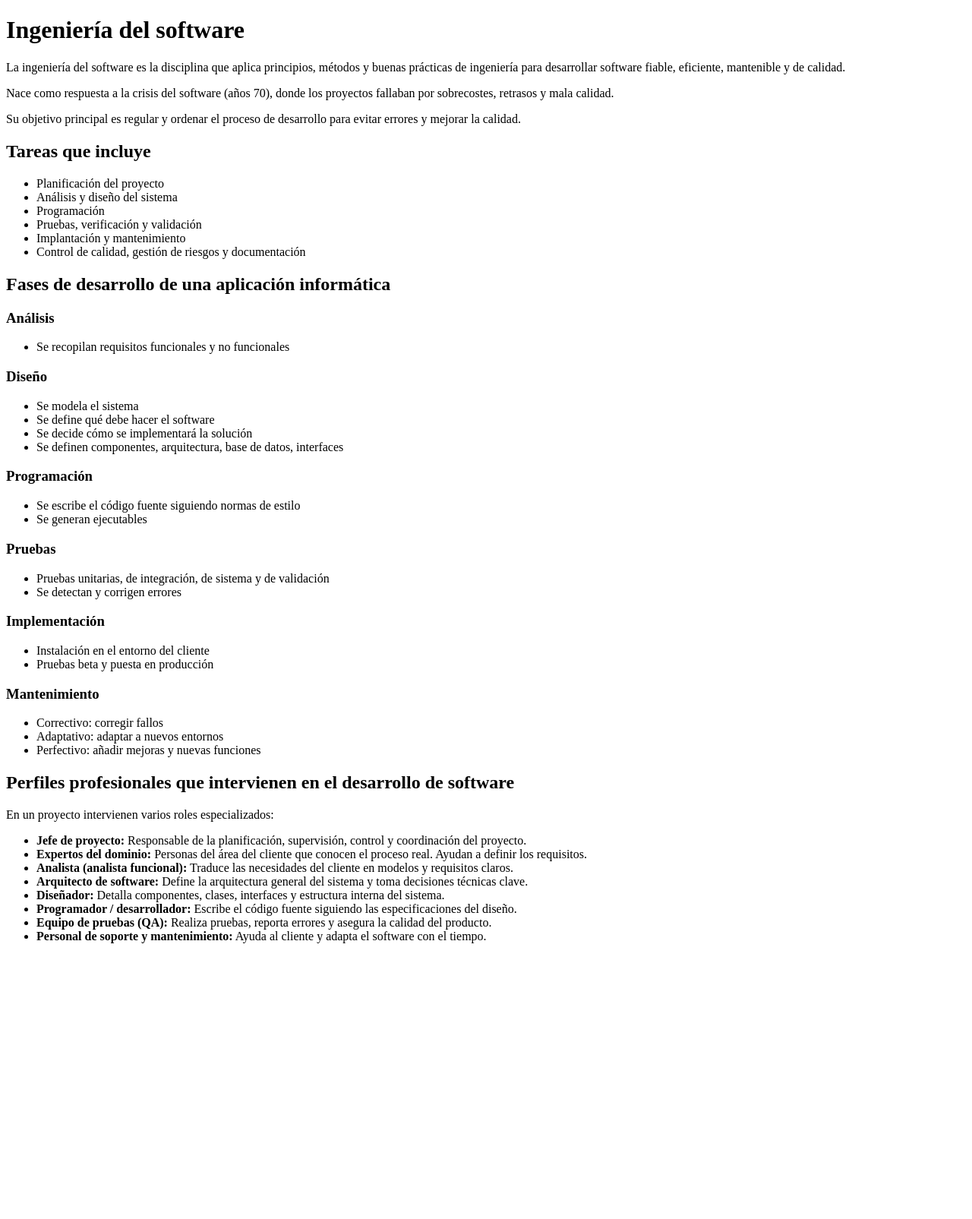
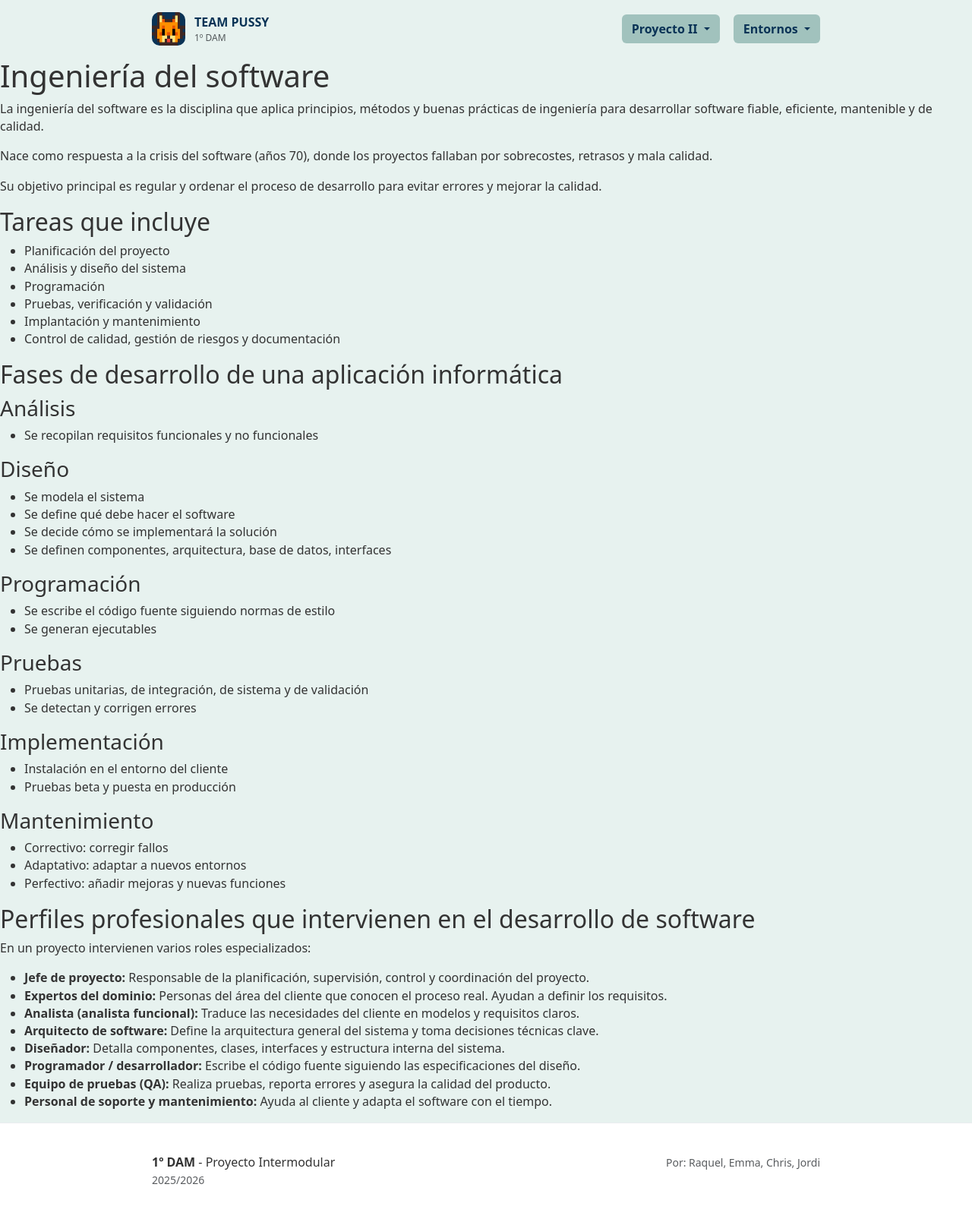
Before and after one commit to christian7amv/Team-Pussy, a plain HTML site: page ED.html in a window 1280 px wide. Shown: the whole page at 76% size. Before the commit the page ends 1258 px from the top, so only its background shows below. Drawn offline with nearby package versions, Linux system fonts and the light colour scheme; a script that the page names is missing.

Commit message:
poniendole el formato a lo de ed

```diff
--- a/ED.html
+++ b/ED.html
@@ -3,10 +3,54 @@
 
 <head>
     <meta charset="utf-8">
+    <meta name="viewport" content="width=device-width, initial-scale=1.0">
     <title>Ingeniería del software</title>
+    <link href="https://cdn.jsdelivr.net/npm/bootstrap@5.3.3/dist/css/bootstrap.min.css" rel="stylesheet"
+        integrity="sha384-QWTKZyjpPEjISv5WaRU9OFeRpok6YctnYmDr5pNlyT2bRjXh0JMhjY6hW+ALEwIH" crossorigin="anonymous">
+    <link rel="stylesheet" href="css/styles.css">
+    <script src="https://cdn.jsdelivr.net/npm/bootstrap@5.3.3/dist/js/bootstrap.bundle.min.js"
+        integrity="sha384-kenU1KFdBIe4zVF0s0G1M5b4hcpxyD9F7jL+jjXkk+Q2h455rYXK/7HAuoJl+0I4"
+        crossorigin="anonymous"></script>
+    <script src="js/app.js" defer></script>
 </head>
 
 <body>
+    <header>
+        <div class="barraSuperior contenedor">
+            <div class="logo">
+                <img class="IMG" src="assets/img/Stardew-Valley-Cat-Pouncing-On-Yarn-Ball-PNG.png"></img>
+                <div>
+                    <div style="font-weight:800">TEAM PUSSY</div>
+                    <div class="text-muted" style="font-size:12px">1º DAM</div>
+                </div>
+            </div>
+            <nav>
+                <ul>
+                    <li class="dropdown">
+                        <a class="btn btn-custom dropdown-toggle" href="#" role="button" data-bs-toggle="dropdown">
+                            Proyecto II
+                        </a>
+                        <ul class="dropdown-menu">
+                            <li><a class="dropdown-item" href="#">1.a</a></li>
+                            <li><a class="dropdown-item" href="#">1.b</a></li>
+                            <li><a class="dropdown-item" href="#">1.c</a></li>
+                        </ul>
+                    </li>
+
+                    <li class="dropdown">
+                        <a class="btn btn-custom dropdown-toggle" href="#" role="button" data-bs-toggle="dropdown">
+                            Entornos
+                        </a>
+                        <ul class="dropdown-menu">
+                            <li><a class="dropdown-item" href="#">Teoría</a></li>
+                            <li><a class="dropdown-item" href="#">IDEs</a></li>
+                        </ul>
+                    </li>
+                </ul>
+            </nav>
+        </div>
+    </header>
+    <main>
         <h1>Ingeniería del software</h1>
         <p>
             La ingeniería del software es la disciplina que aplica principios, métodos y buenas prácticas de ingeniería
@@ -17,7 +61,8 @@
             retrasos y mala calidad.
         </p>
         <p>
-        Su objetivo principal es regular y ordenar el proceso de desarrollo para evitar errores y mejorar la calidad.
+            Su objetivo principal es regular y ordenar el proceso de desarrollo para evitar errores y mejorar la
+            calidad.
         </p>
 
         <h2>Tareas que incluye</h2>
@@ -72,22 +117,41 @@
         <h2>Perfiles profesionales que intervienen en el desarrollo de software</h2>
         <p>En un proyecto intervienen varios roles especializados:</p>
         <ul>
-        <li><strong>Jefe de proyecto:</strong> Responsable de la planificación, supervisión, control y coordinación del
+            <li><strong>Jefe de proyecto:</strong> Responsable de la planificación, supervisión, control y coordinación
+                del
                 proyecto.</li>
-        <li><strong>Expertos del dominio:</strong> Personas del área del cliente que conocen el proceso real. Ayudan a
+            <li><strong>Expertos del dominio:</strong> Personas del área del cliente que conocen el proceso real. Ayudan
+                a
                 definir los requisitos.</li>
-        <li><strong>Analista (analista funcional):</strong> Traduce las necesidades del cliente en modelos y requisitos
+            <li><strong>Analista (analista funcional):</strong> Traduce las necesidades del cliente en modelos y
+                requisitos
                 claros.</li>
             <li><strong>Arquitecto de software:</strong> Define la arquitectura general del sistema y toma decisiones
                 técnicas clave.</li>
-        <li><strong>Diseñador:</strong> Detalla componentes, clases, interfaces y estructura interna del sistema.</li>
-        <li><strong>Programador / desarrollador:</strong> Escribe el código fuente siguiendo las especificaciones del
+            <li><strong>Diseñador:</strong> Detalla componentes, clases, interfaces y estructura interna del sistema.
+            </li>
+            <li><strong>Programador / desarrollador:</strong> Escribe el código fuente siguiendo las especificaciones
+                del
                 diseño.</li>
-        <li><strong>Equipo de pruebas (QA):</strong> Realiza pruebas, reporta errores y asegura la calidad del producto.
+            <li><strong>Equipo de pruebas (QA):</strong> Realiza pruebas, reporta errores y asegura la calidad del
+                producto.
             </li>
-        <li><strong>Personal de soporte y mantenimiento:</strong> Ayuda al cliente y adapta el software con el tiempo.
+            <li><strong>Personal de soporte y mantenimiento:</strong> Ayuda al cliente y adapta el software con el
+                tiempo.
             </li>
         </ul>
+    </main>
+    <footer class="contenedor">
+        <div class="row">
+            <div class="col-md-6">
+                <p class="mb-0"><strong>1º DAM</strong> - Proyecto Intermodular</p>
+                <small class="text-muted">2025/2026</small>
+            </div>
+            <div class="col-md-6 text-md-end mt-2 mt-md-0">
+                <small class="text-muted">Por: Raquel, Emma, Chris, Jordi</small>
+            </div>
+        </div>
+    </footer>
 </body>
 
 </html>
```
Lines whose indentation alone changed are shown as unchanged.
